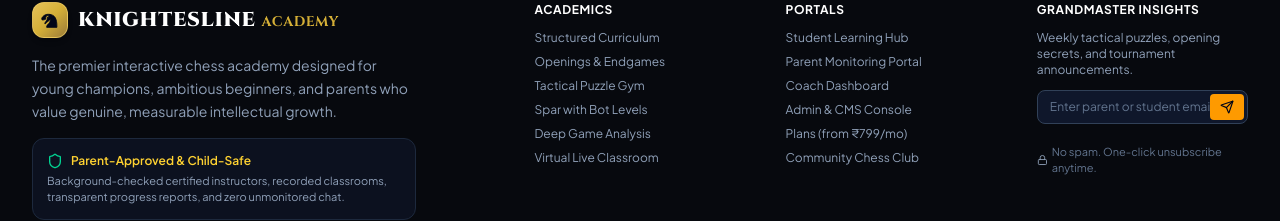
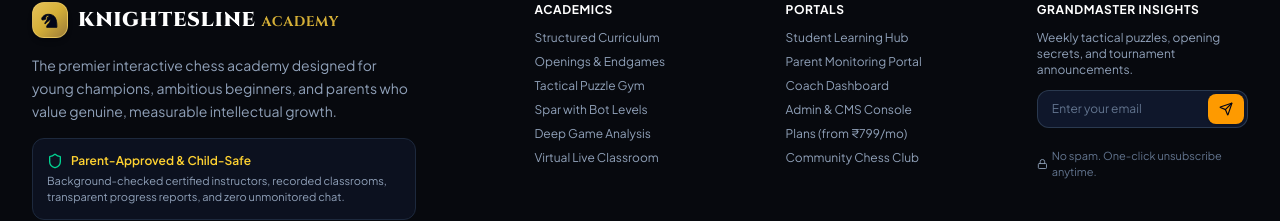
Before and after one commit to Guneev15/KnightesLine, a React (Vite) app: page / in a window 1280 px wide. Shown: the part 3825-4046 px from the top of the page. Built offline with nearby package versions, Linux system fonts and the light colour scheme; no server answers.

Commit message:
Fix text overlap and placeholder clipping inside newsletter box

```diff
--- a/src/components/common/Footer.tsx
+++ b/src/components/common/Footer.tsx
@@ -149,13 +149,14 @@ export const Footer: React.FC<FooterProps> = ({ currentPath, onNavigate, onOpenT
                   type="email"
                   value={email}
                   onChange={(e) => setEmail(e.target.value)}
-                  placeholder="Enter parent or student email"
+                  placeholder="Enter your email"
                   required
-                  className="w-full px-3 py-2 rounded-lg bg-slate-900 border border-slate-700 text-xs text-white placeholder-slate-500 focus:outline-none focus:border-amber-400"
+                  className="w-full pl-3.5 pr-11 py-2.5 rounded-xl bg-slate-900 border border-slate-700/80 text-xs text-white placeholder-slate-500 focus:outline-none focus:border-amber-400 transition-colors"
                 />
                 <button
                   type="submit"
-                  className="absolute right-1 top-1 bottom-1 px-2.5 rounded bg-amber-500 hover:bg-amber-400 text-slate-950 font-bold flex items-center justify-center transition-colors"
+                  aria-label="Subscribe to Grandmaster Insights"
+                  className="absolute right-1 top-1 bottom-1 w-9 rounded-lg bg-amber-500 hover:bg-amber-400 text-slate-950 font-bold flex items-center justify-center transition-colors shadow-sm"
                 >
                   <Send className="w-3.5 h-3.5" />
                 </button>
```
